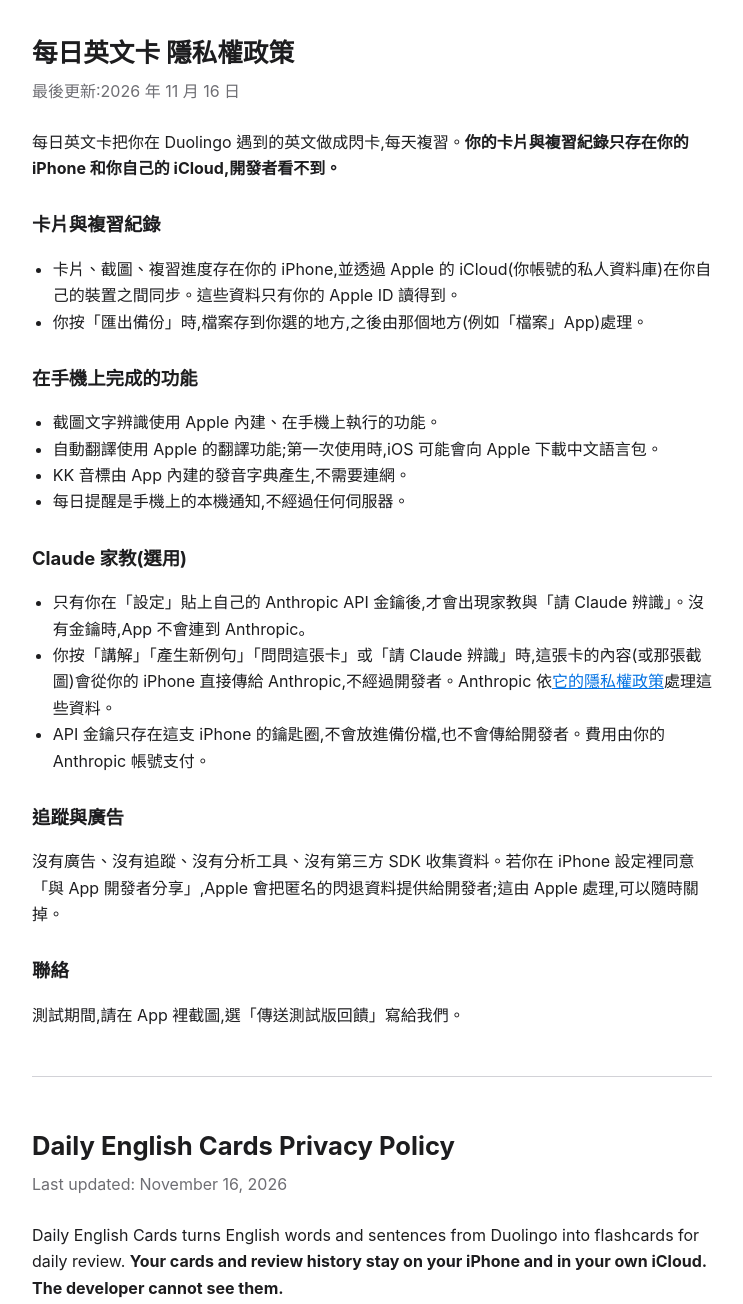
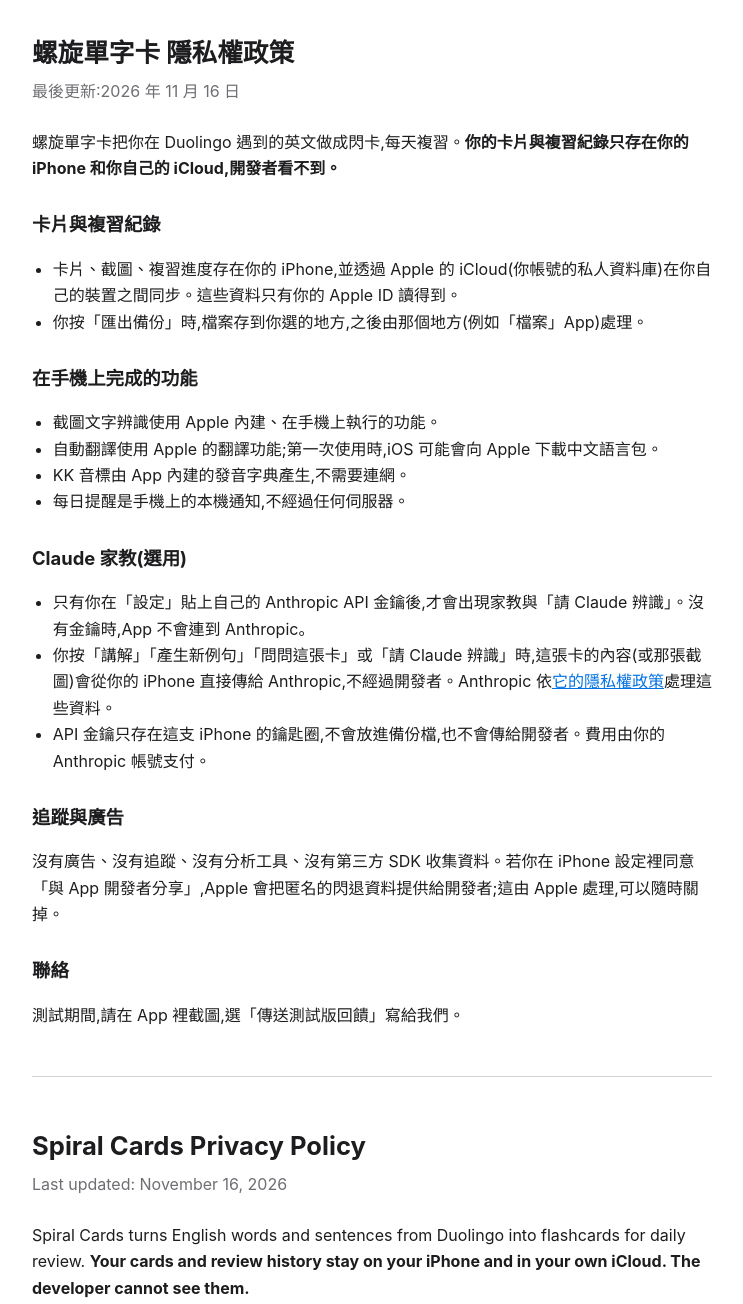
Before and after one commit to VincentLiang1/flashcards-ios-site, a plain HTML site: page privacy.html in a window 1280 px wide. Shown: the top 1304 px of the page, without its empty margins (268-1011 px from the left). Drawn offline with Linux system fonts and the light colour scheme.

Commit message:
改名:螺旋單字卡 / Spiral Cards
Co-Authored-By: Claude Opus 5.5 <noreply@anthropic.com>
Claude-Session: https://claude.ai/code/session_01F5fDk1J2esHpoKMHy6F8zL

```diff
--- a/privacy.html
+++ b/privacy.html
@@ -3,7 +3,7 @@
 <head>
 <meta charset="utf-8">
 <meta name="viewport" content="width=device-width, initial-scale=1">
-<title>每日英文卡 隱私權政策</title>
+<title>螺旋單字卡 隱私權政策</title>
 <style>
   :root { --bg: #ffffff; --ink: #1d1d1f; --muted: #6e6e73; --line: #d2d2d7; --accent: #0071e3; }
   @media (prefers-color-scheme: dark) { :root { --bg: #000000; --ink: #f5f5f7; --muted: #a1a1a6; --line: #424245; --accent: #2997ff; } }
@@ -18,10 +18,10 @@
 </style>
 </head>
 <body>
-<h1>每日英文卡 隱私權政策</h1>
+<h1>螺旋單字卡 隱私權政策</h1>
 <p class="date">最後更新:2026 年 11 月 16 日</p>
 
-<p>每日英文卡把你在 Duolingo 遇到的英文做成閃卡,每天複習。<strong>你的卡片與複習紀錄只存在你的 iPhone 和你自己的 iCloud,開發者看不到。</strong></p>
+<p>螺旋單字卡把你在 Duolingo 遇到的英文做成閃卡,每天複習。<strong>你的卡片與複習紀錄只存在你的 iPhone 和你自己的 iCloud,開發者看不到。</strong></p>
 
 <h2>卡片與複習紀錄</h2>
 <ul>
@@ -52,10 +52,10 @@
 
 <hr>
 
-<h1>Daily English Cards Privacy Policy</h1>
+<h1>Spiral Cards Privacy Policy</h1>
 <p class="date">Last updated: November 16, 2026</p>
 
-<p>Daily English Cards turns English words and sentences from Duolingo into flashcards for daily review. <strong>Your cards and review history stay on your iPhone and in your own iCloud. The developer cannot see them.</strong></p>
+<p>Spiral Cards turns English words and sentences from Duolingo into flashcards for daily review. <strong>Your cards and review history stay on your iPhone and in your own iCloud. The developer cannot see them.</strong></p>
 
 <h2>Cards and review history</h2>
 <ul>
```
Also changed, not shown: index.html (+2 -2 lines), 1 other file.
